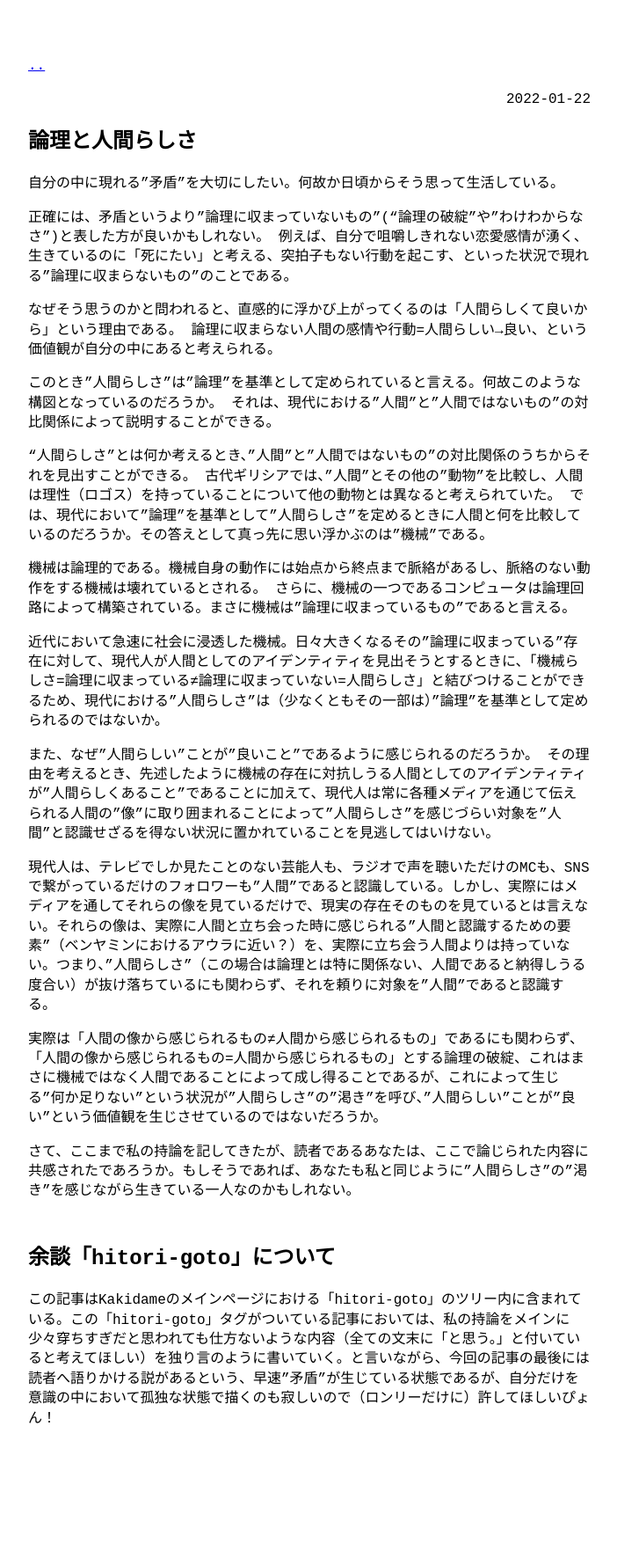
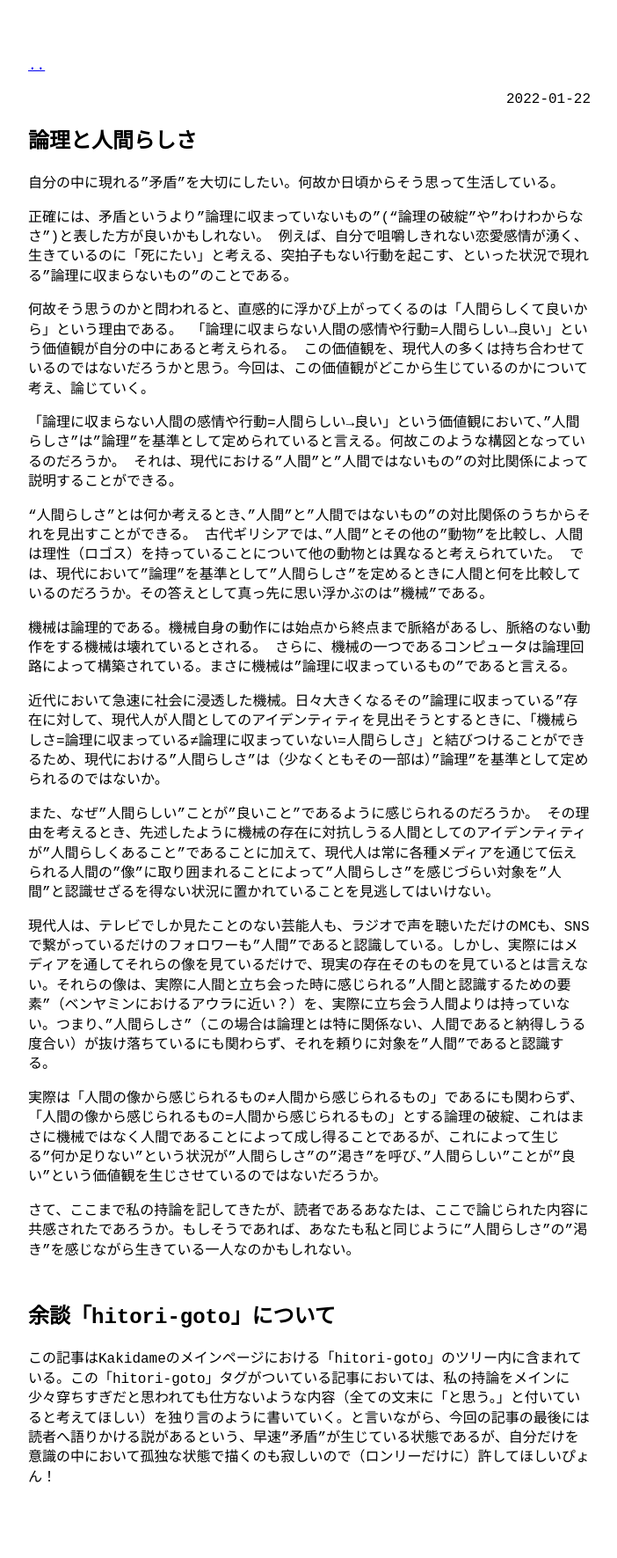
Before and after one commit to orrepic/orrepic.github.io, a Jekyll site: the page built from _posts/2022-1-22-ronri-rasisa.md, in a window 1280 px wide. Shown: the whole page at 88% size, without its empty margins (288-990 px from the left). Built offline with Jekyll 4.4.1, drawn with Linux system fonts in a browser that asks for light colours; before the commit the page ends 1704 px from its top, so only the background shows below that.

Commit message:
Add sentence

```diff
--- a/_posts/2022-1-22-ronri-rasisa.md
+++ b/_posts/2022-1-22-ronri-rasisa.md
@@ -9,10 +9,11 @@ category: hitori-goto
 正確には、矛盾というより"論理に収まっていないもの"("論理の破綻"や”わけわからなさ”)と表した方が良いかもしれない。
 例えば、自分で咀嚼しきれない恋愛感情が湧く、生きているのに「死にたい」と考える、突拍子もない行動を起こす、といった状況で現れる”論理に収まらないもの”のことである。
 
-なぜそう思うのかと問われると、直感的に浮かび上がってくるのは「人間らしくて良いから」という理由である。
-論理に収まらない人間の感情や行動=人間らしい→良い、という価値観が自分の中にあると考えられる。
+何故そう思うのかと問われると、直感的に浮かび上がってくるのは「人間らしくて良いから」という理由である。
+「論理に収まらない人間の感情や行動=人間らしい→良い」という価値観が自分の中にあると考えられる。
+この価値観を、現代人の多くは持ち合わせているのではないだろうかと思う。今回は、この価値観がどこから生じているのかについて考え、論じていく。
 
-このとき"人間らしさ"は"論理"を基準として定められていると言える。何故このような構図となっているのだろうか。
+「論理に収まらない人間の感情や行動=人間らしい→良い」という価値観において、"人間らしさ"は"論理"を基準として定められていると言える。何故このような構図となっているのだろうか。
 それは、現代における"人間"と"人間ではないもの"の対比関係によって説明することができる。
 
 "人間らしさ"とは何か考えるとき、"人間"と"人間ではないもの"の対比関係のうちからそれを見出すことができる。
```
Also changed, not shown: 2 other files.
